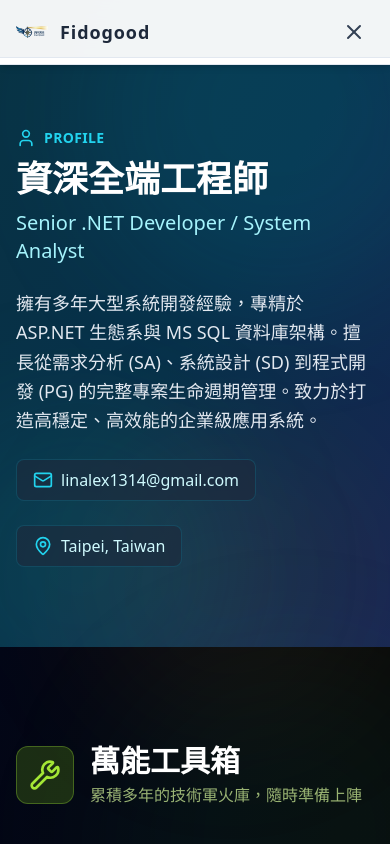
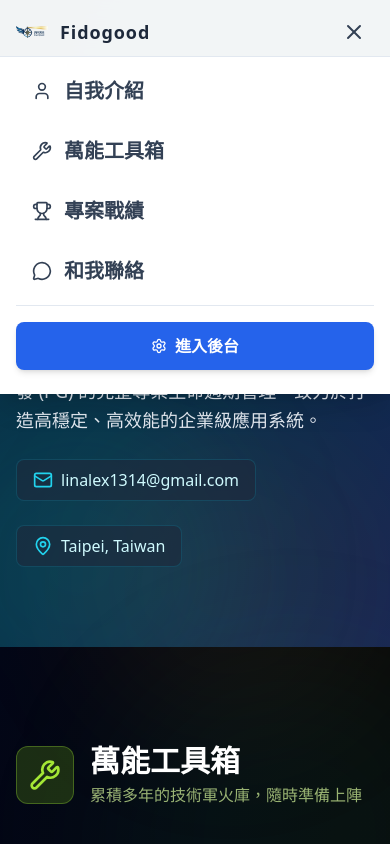
Before and after one commit to linalex1314/AlexWeb, a React (Vite) app: page / in a window 390 px wide. Both pictures are taken after a click on the button 354 px from the left and 32 px from the top of the page. Shown: the top 844 px of the page. Built offline with nearby package versions, Linux system fonts and the light colour scheme.

Commit message:
Fix mobile menu - move outside nav element to avoid overflow clipping

```diff
--- a/components/Navbar.tsx
+++ b/components/Navbar.tsx
@@ -61,8 +61,9 @@ export const Navbar: React.FC = () => {
   };
 
   return (
+    <>
     <nav className={navClass}>
-      <div className="max-w-7xl mx-auto px-4 sm:px-6 lg:px-8 py-3 overflow-hidden">
+      <div className="max-w-7xl mx-auto px-4 sm:px-6 lg:px-8 py-3">
         <div className="flex justify-between items-center">
             {/* Logo Area */}
             <div
@@ -166,10 +167,11 @@ export const Navbar: React.FC = () => {
             </div>
         </div>
       </div>
+    </nav>
 
-      {/* Mobile Menu Dropdown */}
+      {/* Mobile Menu Dropdown - Outside nav to avoid overflow issues */}
       {isMenuOpen && (
-          <div className="md:hidden bg-white border-t border-slate-200 fixed left-0 right-0 top-[57px] shadow-xl z-40 max-h-[calc(100vh-57px)] overflow-y-auto">
+          <div className="md:hidden bg-white border-t border-slate-200 fixed left-0 right-0 top-[56px] shadow-xl z-[60] max-h-[calc(100vh-56px)] overflow-y-auto">
               <div className="px-4 pt-2 pb-6 space-y-2">
                   {currentPage === 'home' && navItems.map((item) => {
                       const IconComponent = item.icon;
@@ -249,6 +251,6 @@ export const Navbar: React.FC = () => {
               </div>
           </div>
       )}
-    </nav>
+    </>
   );
 };
```
